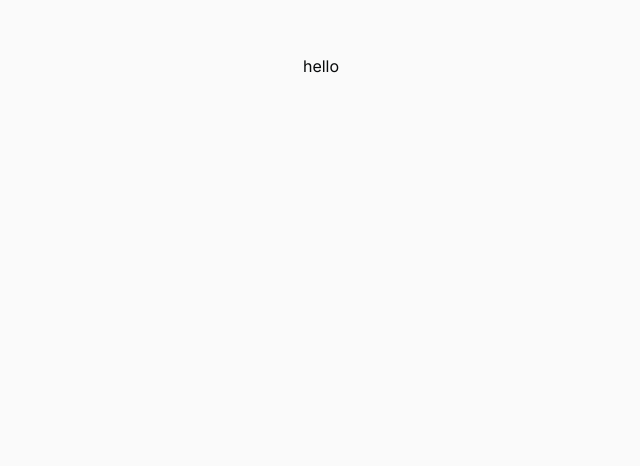
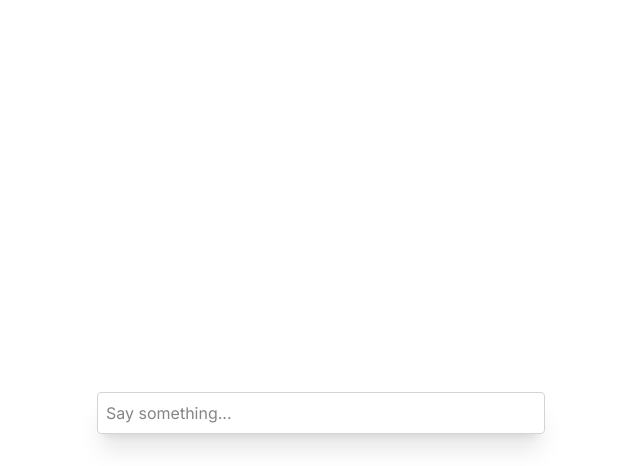
Before and after one commit to asim-momin-7864/applied-ai-learning, a Next.js app in the folder vercel-ai-sdk-learning/: page / in a window 1280 px wide. Shown: the part 334-800 px from the top of the page, without its empty margins (319-959 px from the left). Built offline with nearby package versions, Linux system fonts and the light colour scheme.

Commit message:
feat: add Google Gemini chat API route and interactive chat UI using Vercel AI SDK

```diff
--- a/vercel-ai-sdk-learning/package.json
+++ b/vercel-ai-sdk-learning/package.json
@@ -9,6 +9,7 @@
     "lint": "eslint"
   },
   "dependencies": {
+    "@ai-sdk/google": "^4.0.87",
     "@ai-sdk/react": "^4.0.130",
     "@base-ui/react": "^1.8.0",
     "ai": "^7.0.127",
--- /dev/null
+++ b/vercel-ai-sdk-learning/src/app/api/ai/chat/route.ts
@@ -0,0 +1,21 @@
+import {
+  streamText,
+  UIMessage,
+  convertToModelMessages,
+  createUIMessageStreamResponse,
+  toUIMessageStream,
+} from "ai";
+import { google } from "@ai-sdk/google";
+
+export async function POST(req: Request) {
+  const { messages }: { messages: UIMessage[] } = await req.json();
+
+  const result = streamText({
+    model: google("gemini-3.1-flash-lite"), // Or "gemini-1.5-pro", etc.
+    messages: await convertToModelMessages(messages),
+  });
+
+  return createUIMessageStreamResponse({
+    stream: toUIMessageStream({ stream: result.stream }),
+  });
+}
--- a/vercel-ai-sdk-learning/src/app/page.tsx
+++ b/vercel-ai-sdk-learning/src/app/page.tsx
@@ -1,7 +1,53 @@
-export default function Home() {
+"use client";
+
+import { useChat } from "@ai-sdk/react";
+import { useState } from "react";
+import { DefaultChatTransport } from "ai";
+
+export default function Chat() {
+  const [input, setInput] = useState("");
+  const { messages, sendMessage, status } = useChat({
+    transport: new DefaultChatTransport({ api: "/api/ai/chat" }),
+  });
   return (
-    <div className="flex flex-col flex-1 items-center justify-center bg-zinc-50 font-sans dark:bg-black">
-      <main>hello</main>
+    <div className="flex flex-col w-full max-w-md py-24 mx-auto stretch">
+      {messages.map((message) => (
+        <div key={message.id} className="whitespace-pre-wrap mb-4">
+          <span className="font-bold">
+            {message.role === "user" ? "User: " : "AI: "}
+          </span>
+          {message.parts.map((part, i) => {
+            switch (part.type) {
+              case "text":
+                return <span key={`${message.id}-${i}`}>{part.text}</span>;
+            }
+          })}
+        </div>
+      ))}
+
+      {status === "submitted" && (
+        <div className="whitespace-pre-wrap text-zinc-500">
+          <span className="font-bold text-black dark:text-white">
+            Google Gemini:{" "}
+          </span>
+          Model Thinking...
+        </div>
+      )}
+
+      <form
+        onSubmit={(e) => {
+          e.preventDefault();
+          sendMessage({ text: input });
+          setInput("");
+        }}
+      >
+        <input
+          className="fixed dark:bg-zinc-900 bottom-0 w-full max-w-md p-2 mb-8 border border-zinc-300 dark:border-zinc-800 rounded shadow-xl"
+          value={input}
+          placeholder="Say something..."
+          onChange={(e) => setInput(e.currentTarget.value)}
+        />
+      </form>
     </div>
   );
 }
```
Also changed, not shown: 1 other file (tests, documents, lock files or other folders).
